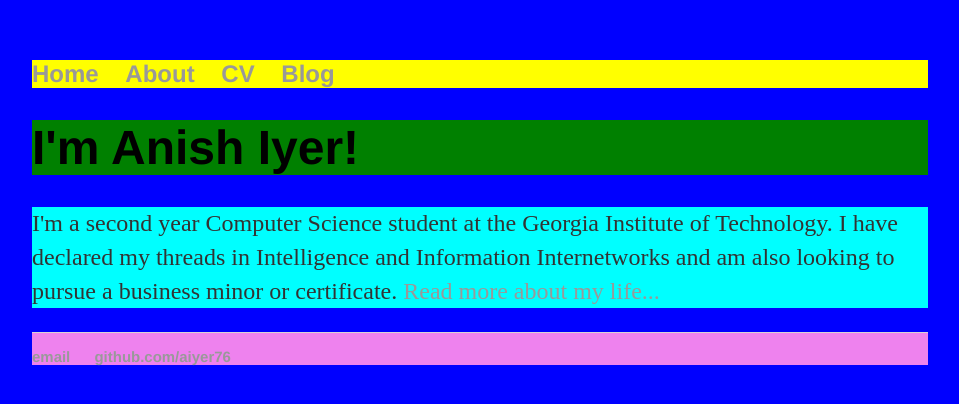
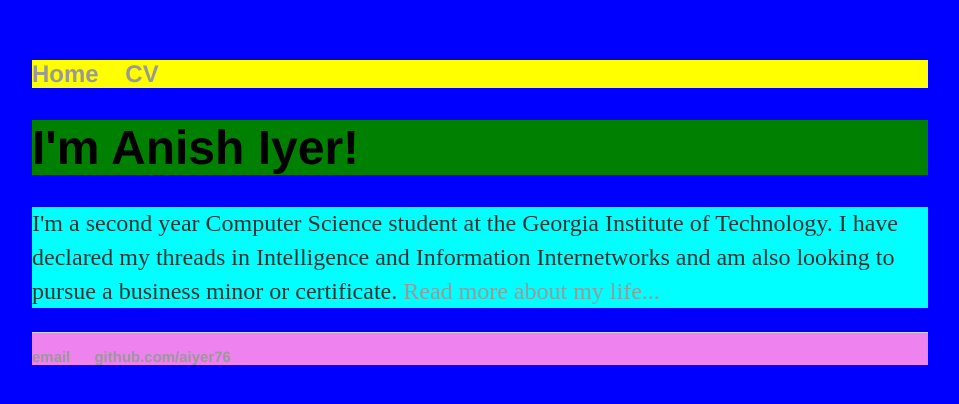
Before and after one commit to aiyer76/aiyer76.github.io, a plain HTML site: page index.html in a window 1280 px wide. Shown: the whole page, without its empty margins (160-1119 px from the left). Drawn offline with Linux system fonts and the light colour scheme; files that its build step writes are made by us from their sources.

Commit message:
Update index.html

```diff
--- a/index.html
+++ b/index.html
@@ -26,10 +26,8 @@
 		<h2>
 		<nav>
     		<ul>
-        		<li><a href="/">Home</a></li>
-	        	<li><a href="/about">About</a></li>
+			<li><a href="/">Home</a></li>
         		<li><a href="https://drive.google.com/open?id=1UdqZPZmtk-NMYxj0f6aJRUR-8KA-o2yx">CV</a></li>
-        		<li><a href="/blog">Blog</a></li>
     		</ul>
 		</nav>
 		</h2>
```
